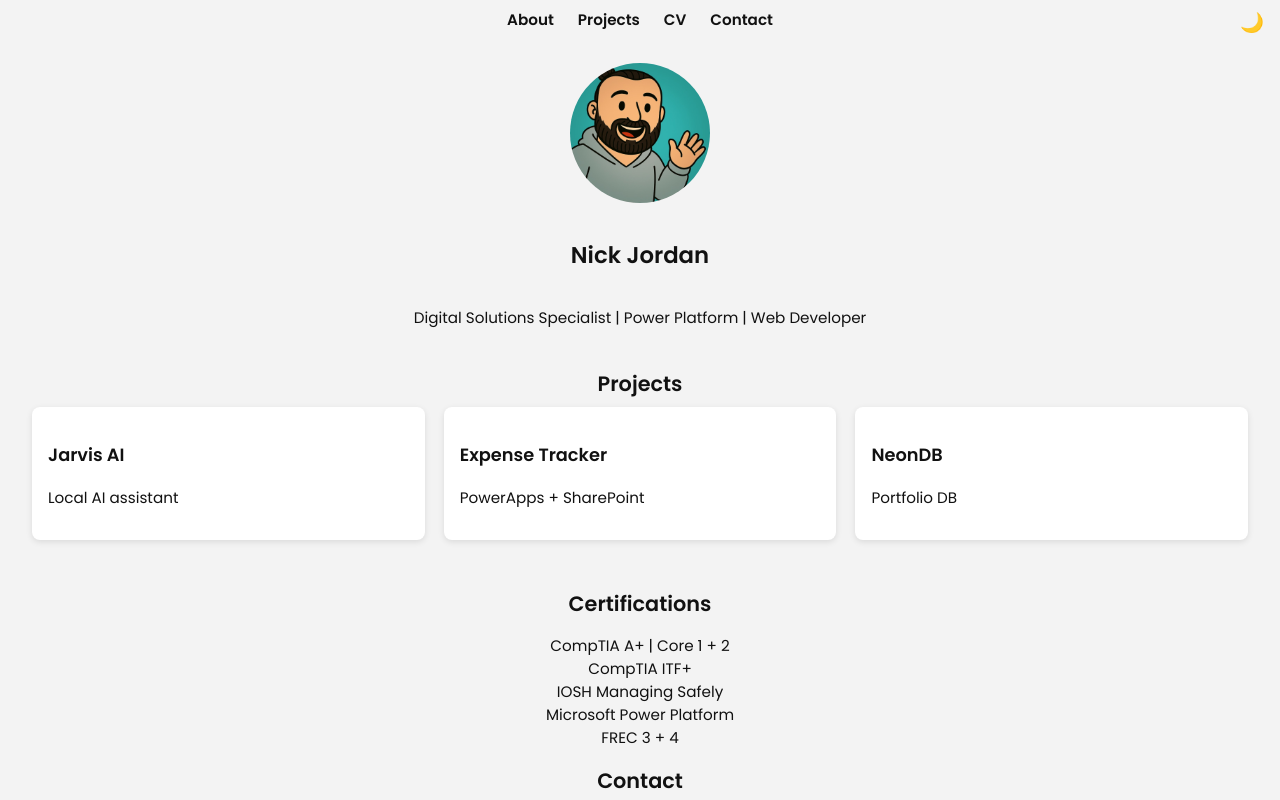
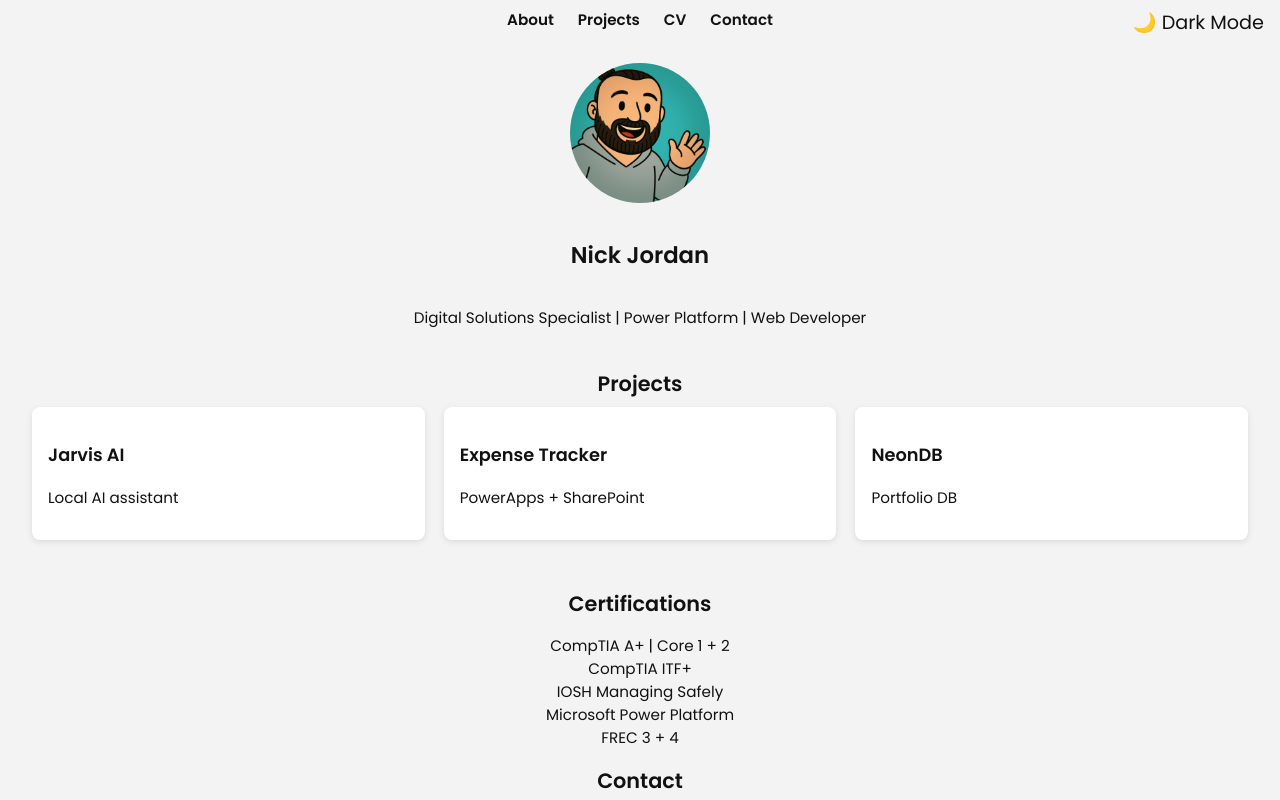
Before and after one commit to nljweb/nljweb-portfolio, a plain HTML site: page new/index.html in a window 1280 px wide. Shown: the top 800 px of the page. Drawn offline with Linux system fonts and the light colour scheme.

Commit message:
Update index.html

```diff
--- a/new/index.html
+++ b/new/index.html
@@ -15,7 +15,11 @@
       <a href="#cv">CV</a>
       <a href="#contact">Contact</a>
     </nav>
-    <div class="theme-toggle" id="themeToggle">🌙</div>
+    <div class="theme-toggle" id="themeToggleContainer">
+  <span id="themeToggle">🌙</span>
+  <span id="themeLabel">Dark Mode</span>
+</div>
+
   </header>
 
   <main>
```
